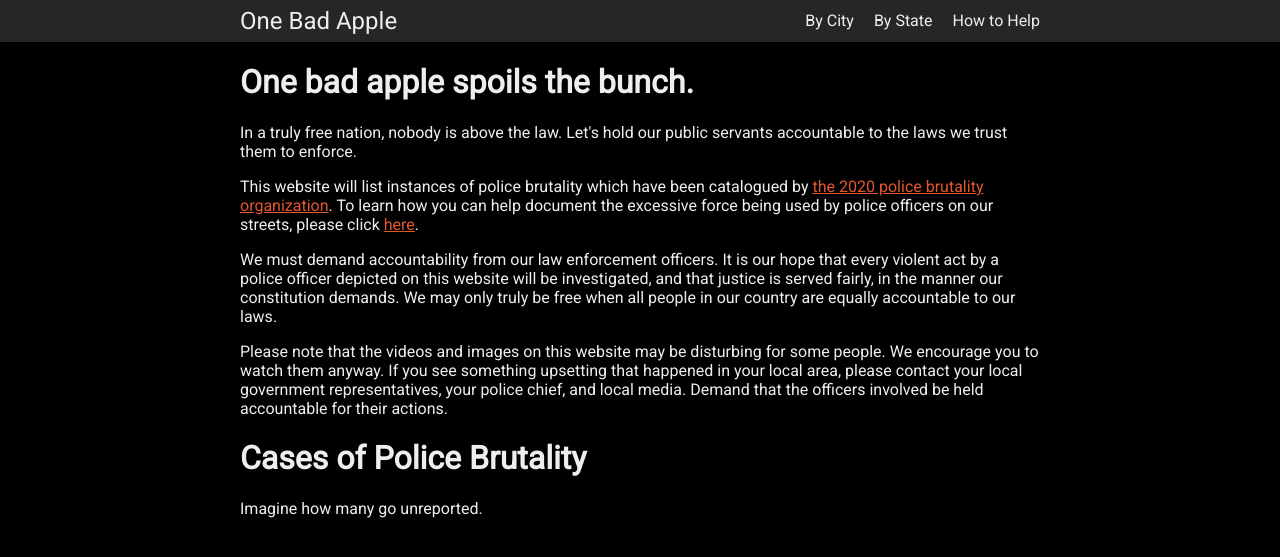
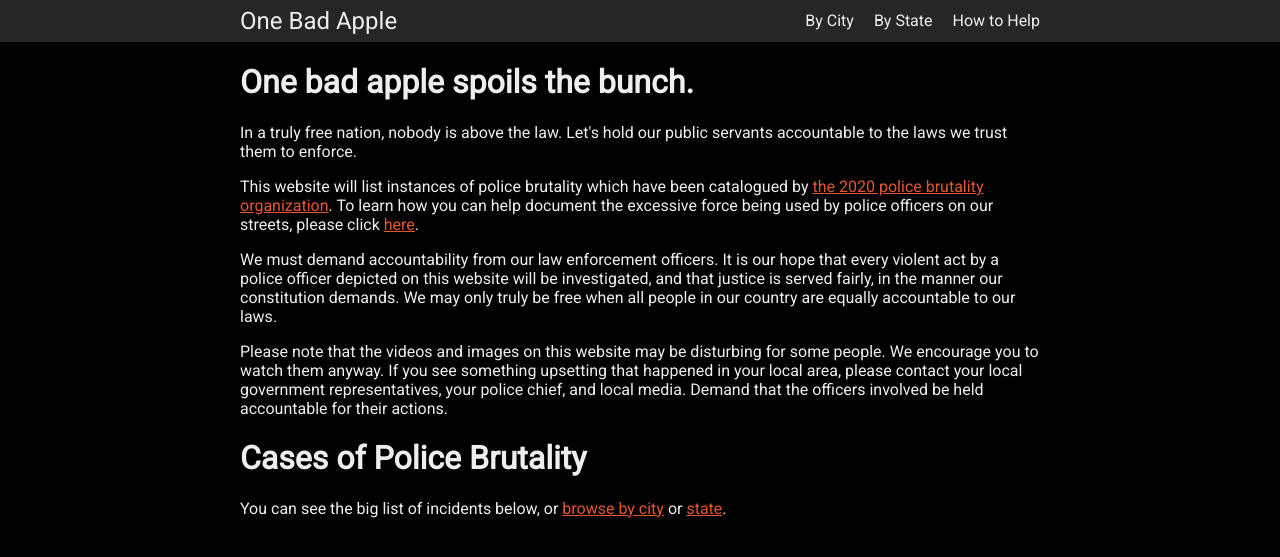
Before and after one commit to Forkk/BadApples, a Jekyll site: the page built from index.html, in a window 1280 px wide. Shown: the top 557 px of the page. Built offline with Jekyll 4.4.1, drawn with Linux system fonts in a browser that asks for light colours.

Commit message:
Mention state/city pages on home page

```diff
--- a/index.html
+++ b/index.html
@@ -26,7 +26,8 @@ officers involved be held accountable for their actions.</p>
 
 <h1>{{ site.data.report_pages.size }} Cases of Police Brutality</h1>
 
-<p>Imagine how many go unreported.</p>
+<p>You can see the big list of incidents below, or <a href="/city/">browse by
+    city</a> or <a href="/state/">state</a>.</p>
 
 <ul>
 {% for page in site.data.report_pages %}
```
